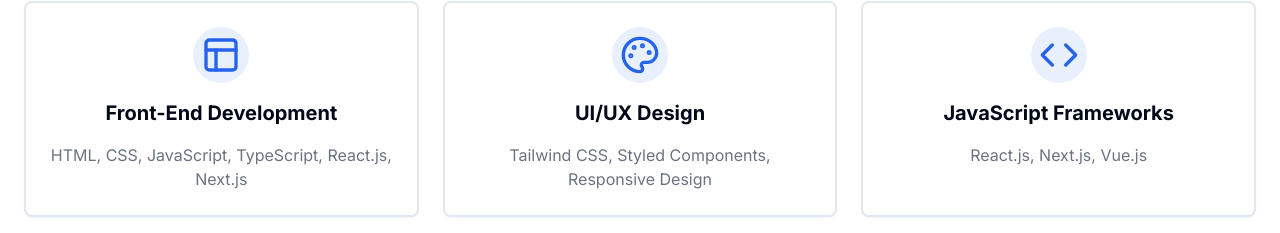
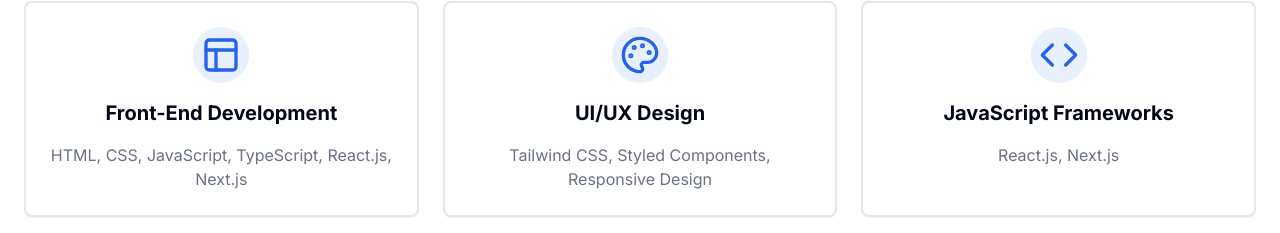
Before and after one commit to lucnguyen2407/harru, a Next.js app: page / in a window 1280 px wide. Shown: the part 1522-1755 px from the top of the page. Built offline with nearby package versions, Linux system fonts and the light colour scheme.

Commit message:
update skills

```diff
--- a/components/skills.tsx
+++ b/components/skills.tsx
@@ -16,7 +16,7 @@ export default function Skills() {
     {
       icon: <Code className="h-10 w-10" />,
       title: "JavaScript Frameworks",
-      description: "React.js, Next.js, Vue.js",
+      description: "React.js, Next.js",
     },
     {
       icon: <Server className="h-10 w-10" />,
```
